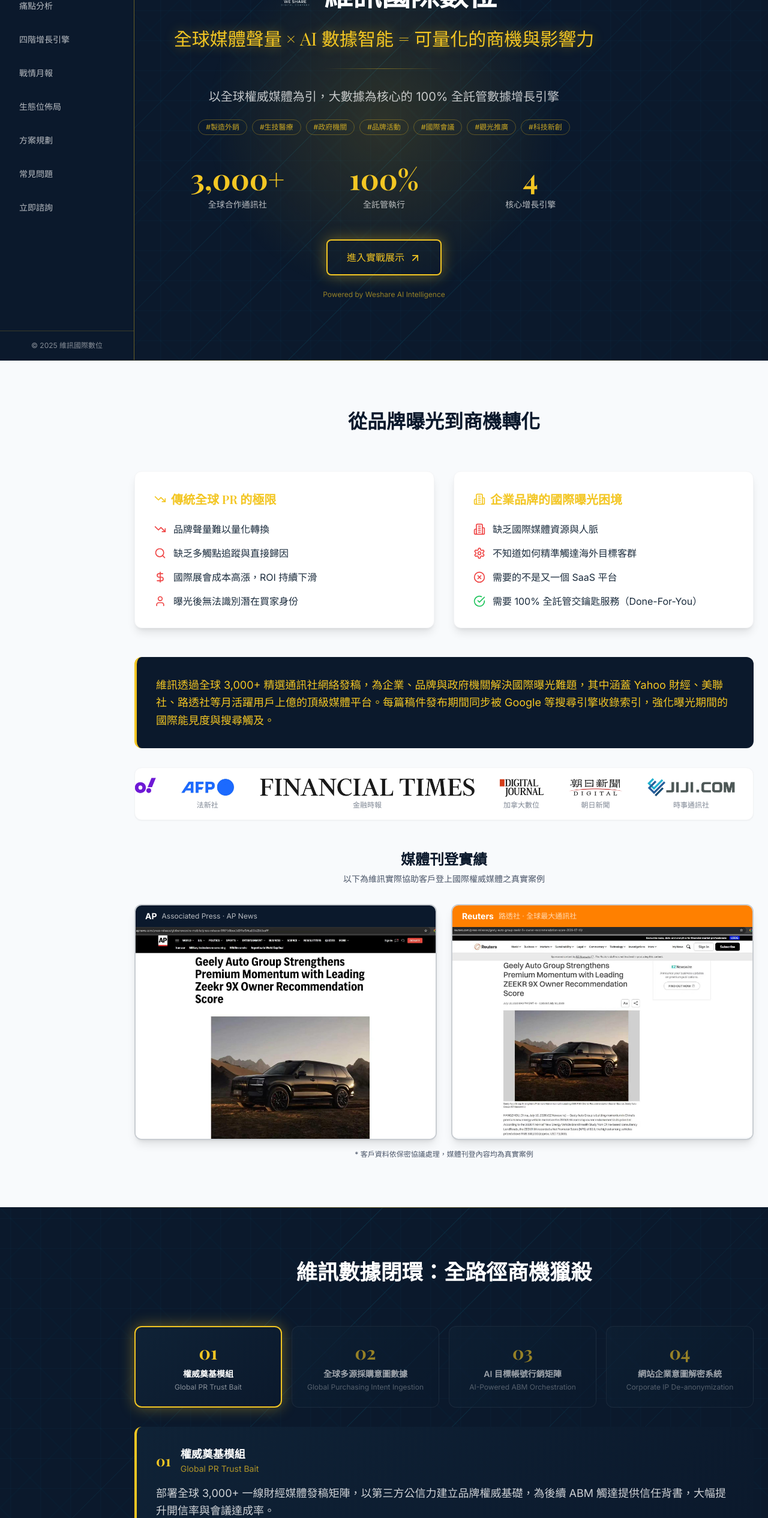
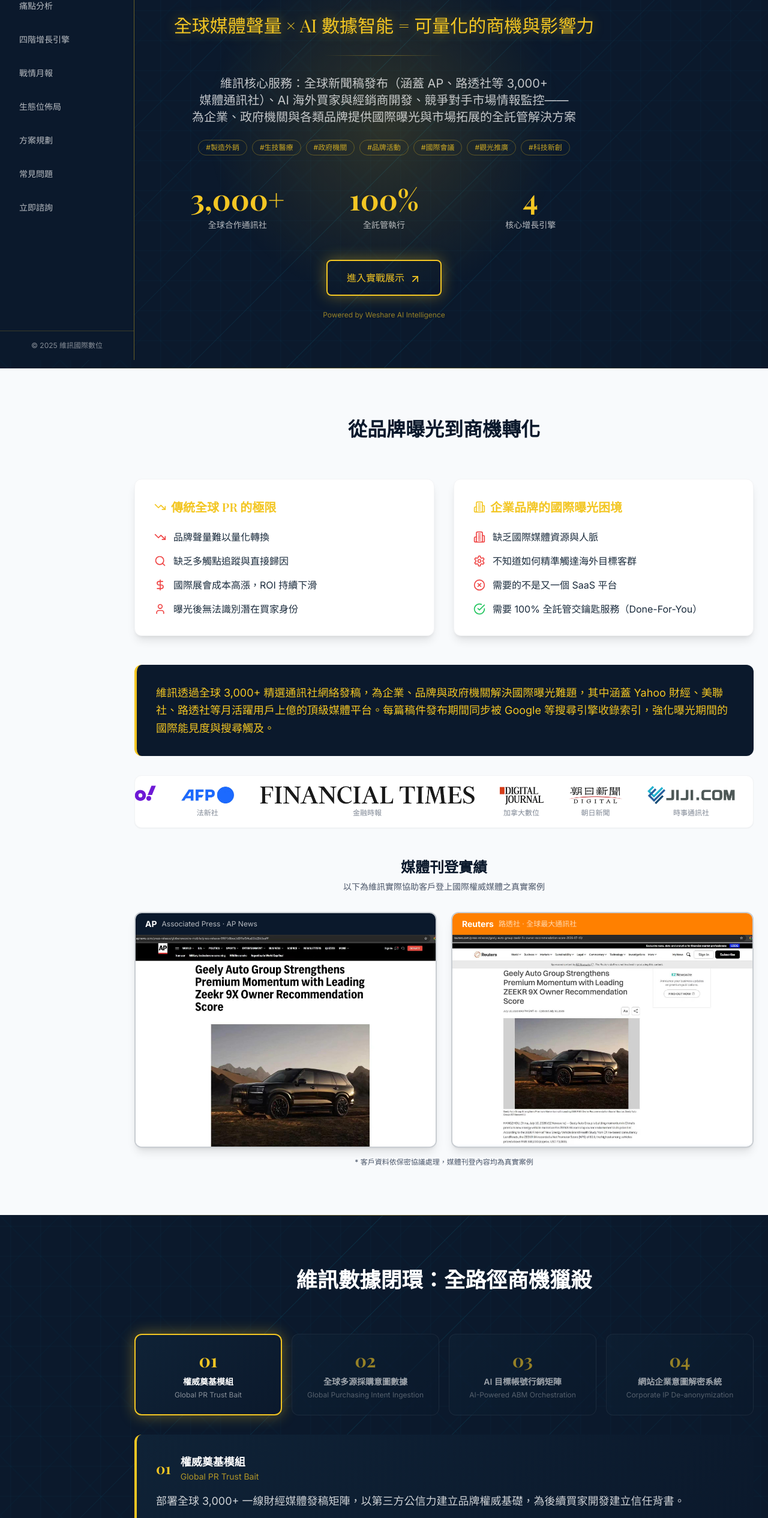
Before and after one commit to Carsonliu168/weshare-b2b, a React (Vite) app: page / in a window 1280 px wide. Shown: the part 200-2730 px from the top of the page at 60% size. Built offline with nearby package versions, Linux system fonts and the light colour scheme.

Commit message:
Clarify ambiguous 'AI 數據追蹤' wording, implement long-overdue plain-language subtitle, remove unfounded conversion-rate claim in Stage 01

```diff
--- a/src/App.tsx
+++ b/src/App.tsx
@@ -48,7 +48,7 @@ const stages = [
     name: '權威奠基模組',
     english: 'Global PR Trust Bait',
     detail:
-      '部署全球 3,000+ 一線財經媒體發稿矩陣，以第三方公信力建立品牌權威基礎，為後續 ABM 觸達提供信任背書，大幅提升開信率與會議達成率。',
+      '部署全球 3,000+ 一線財經媒體發稿矩陣，以第三方公信力建立品牌權威基礎，為後續買家開發建立信任背書。',
   },
   {
     number: '02',
@@ -331,7 +331,7 @@ function Section1() {
         </div>
 
         <p className="font-inter text-white/75 text-lg md:text-xl max-w-2xl mx-auto mb-6 animate-fade-in leading-relaxed break-keep" style={{ animationDelay: '1s' }}>
-          以全球權威媒體為引，大數據為核心的 100% 全託管數據增長引擎
+          維訊核心服務：全球新聞稿發布（涵蓋 AP、路透社等 3,000+ 媒體通訊社）、AI 海外買家與經銷商開發、競爭對手市場情報監控——為企業、政府機關與各類品牌提供國際曝光與市場拓展的全託管解決方案
         </p>
         <div className="flex flex-wrap justify-center gap-2 mb-12 animate-fade-in" style={{ animationDelay: '1.1s' }}>
           {['製造外銷', '生技醫療', '政府機關', '品牌活動', '國際會議', '觀光推廣', '科技新創'].map((tag) => (
@@ -799,7 +799,7 @@ function FAQSection() {
     },
     {
       q: '維訊的服務需要客戶自己操作嗎？流程是什麼？',
-      a: '維訊提供 100% 全託管服務，客戶無需具備任何技術能力。流程為：諮詢規劃 → 內容審核 → 全球發稿 → AI 數據追蹤 → 成效報告交付。客戶全程只需提供資訊與確認內容，其餘由維訊全權執行。'
+      a: '維訊提供 100% 全託管服務，客戶無需具備任何技術能力。流程為：諮詢規劃 → 內容審核 → 全球發稿 → AI 買家意圖追蹤 → 成效報告交付。客戶全程只需提供資訊與確認內容，其餘由維訊全權執行。'
     },
     {
       q: '單次發稿和訂閱方案有什麼差別？',
@@ -823,7 +823,7 @@ function FAQSection() {
     },
     {
       q: '維訊的成效報告包含哪些內容？',
-      a: '維訊定期交付的成效報告包含：全球媒體刊登清單與連結、各地區媒體覆蓋範圍摘要、以及 AI 數據追蹤重點整理。進階方案以上另含買手情報更新與市場動態摘要；旗艦版以上再納入全球展會通路夥伴與競爭情報彙整。報告格式固定清晰，方便客戶內部呈報或補助核銷使用。'
+      a: '維訊定期交付的成效報告包含：全球媒體刊登清單與連結、各地區媒體覆蓋範圍摘要、以及 AI 買家意圖追蹤重點整理。進階方案以上另含買手情報更新與市場動態摘要；旗艦版以上再納入全球展會通路夥伴與競爭情報彙整。報告格式固定清晰，方便客戶內部呈報或補助核銷使用。'
     },
     {
       q: '我還需要花錢參加國際展會嗎？',
```
